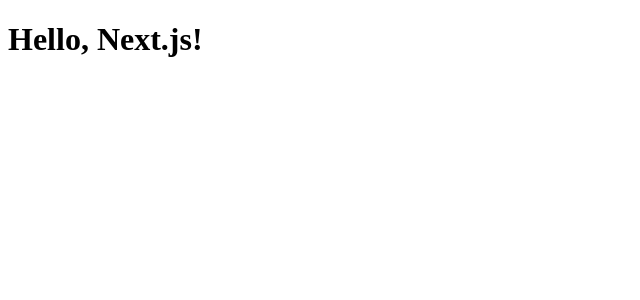
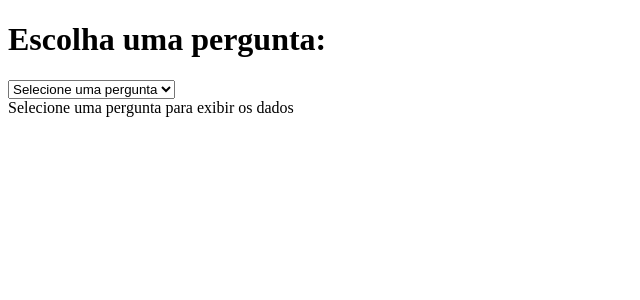
Before and after one commit to Adrichard14/aneel-tarifas-front, a Next.js app: page / in a window 1280 px wide. Shown: the top 300 px of the page, without its empty margins (0-640 px from the left). Built offline with nearby package versions, Linux system fonts and the light colour scheme.

Commit message:
Elementos prontos mas sem css

```diff
--- a/package.json
+++ b/package.json
@@ -9,13 +9,18 @@
     "lint": "next lint"
   },
   "dependencies": {
+    "@nextui-org/react": "^1.0.0-beta.13",
     "@types/node": "20.3.1",
     "@types/react": "18.2.13",
     "@types/react-dom": "18.2.6",
+    "axios": "^1.4.0",
     "favicon": "^0.0.2",
     "next": "^13.4.6",
     "react": "^18.2.0",
     "react-dom": "^18.2.0",
     "typescript": "5.1.3"
+  },
+  "devDependencies": {
+    "swr": "^2.1.5"
   }
 }
--- a/src/app/page.tsx
+++ b/src/app/page.tsx
@@ -1,3 +1,62 @@
-export default function Page() {
-    return <h1>Hello, Next.js!</h1>
-  }
+'use client'
+import { useState } from 'react';
+
+const IndexPage = () => {
+  const [selectedQuestion, setSelectedQuestion] = useState(null);
+
+  const questions = [
+    { id: 1, text: 'Pergunta 1' },
+    { id: 2, text: 'Pergunta 2' },
+    { id: 3, text: 'Pergunta 3' },
+    // Adicione mais perguntas conforme necessário
+  ];
+
+  const tableData = [
+    { id: 1, column1: 'Valor 1', column2: 'Valor 2' },
+    { id: 2, column1: 'Valor 3', column2: 'Valor 4' },
+    // Adicione mais linhas de dados conforme necessário
+  ];
+
+  const handleQuestionChange = (event) => {
+    setSelectedQuestion(event.target.value);
+  };
+
+  return (
+    <div>
+      <h1>Escolha uma pergunta:</h1>
+      <select value={selectedQuestion} onChange={handleQuestionChange}>
+        <option value="">Selecione uma pergunta</option>
+        {questions.map((question) => (
+          <option key={question.id} value={question.id}>
+            {question.text}
+          </option>
+        ))}
+      </select>
+
+      {selectedQuestion && tableData.length > 0 ? (
+        <table>
+          <thead>
+            <tr>
+              <th>Coluna 1</th>
+              <th>Coluna 2</th>
+              {/* Adicione mais cabeçalhos de coluna conforme necessário */}
+            </tr>
+          </thead>
+          <tbody>
+            {tableData.map((row) => (
+              <tr key={row.id}>
+                <td>{row.column1}</td>
+                <td>{row.column2}</td>
+                {/* Adicione mais células de dados conforme necessário */}
+              </tr>
+            ))}
+          </tbody>
+        </table>
+      ) : (
+        <div>Selecione uma pergunta para exibir os dados</div>
+      )}
+    </div>
+  );
+};
+
+export default IndexPage;
```
Also changed, not shown: src/app/formEscolha.tsx (added, +21 -0 lines), 1 other file (tests, documents, lock files or other folders).
